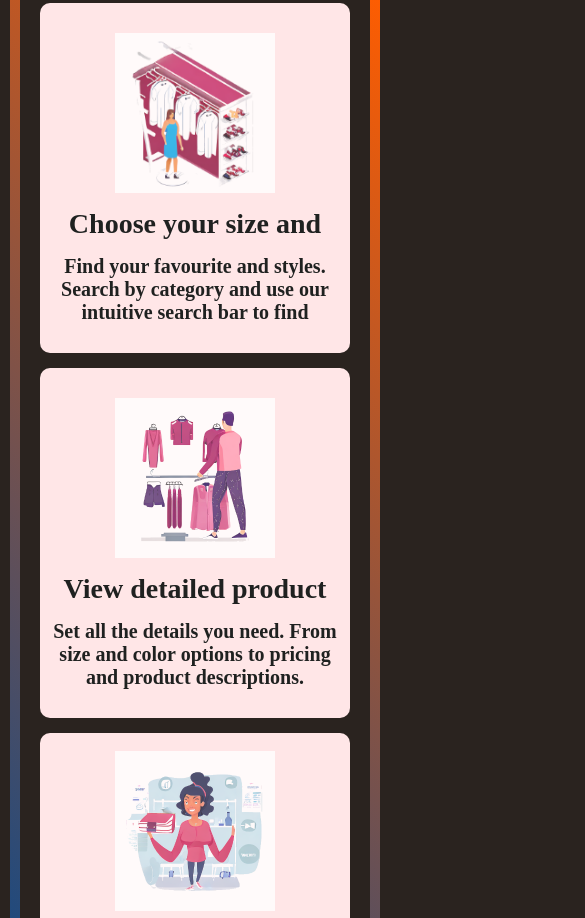
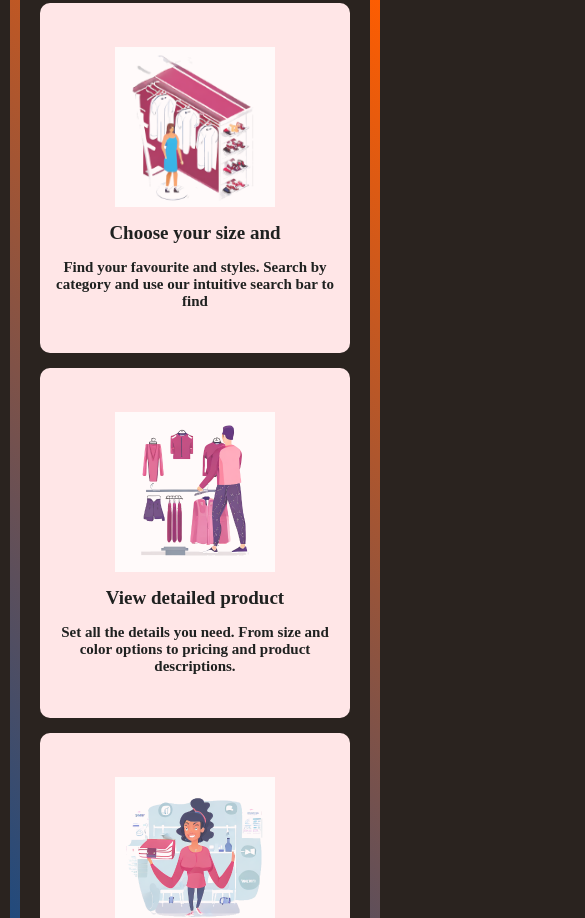
Before and after one commit to HappyNatsu10/Funthetic, a plain HTML site: page Index.html in a window 390 px wide. Shown: the part 1082-2000 px from the top of the page, 585 px wide, since content can reach past the window. Drawn offline with Linux system fonts and the light colour scheme.

Commit message:
Nav Responsiveness

```diff
--- a/style.css
+++ b/style.css
@@ -231,6 +231,11 @@ nav a:nth-child(4):hover {
 
 
 @media (max-width: 769px) {
+
+    nav {
+        display: none;
+    }
+
     .home-word{
         margin-top: 170px;
     }
@@ -277,7 +282,13 @@ nav a:nth-child(4):hover {
         width: 100%;
     }
 
+    .item h4 {
+        font-size: 19px;
+    }
 
+    .item p {
+        font-size: 15px;
+    }
 }
 
 
```
